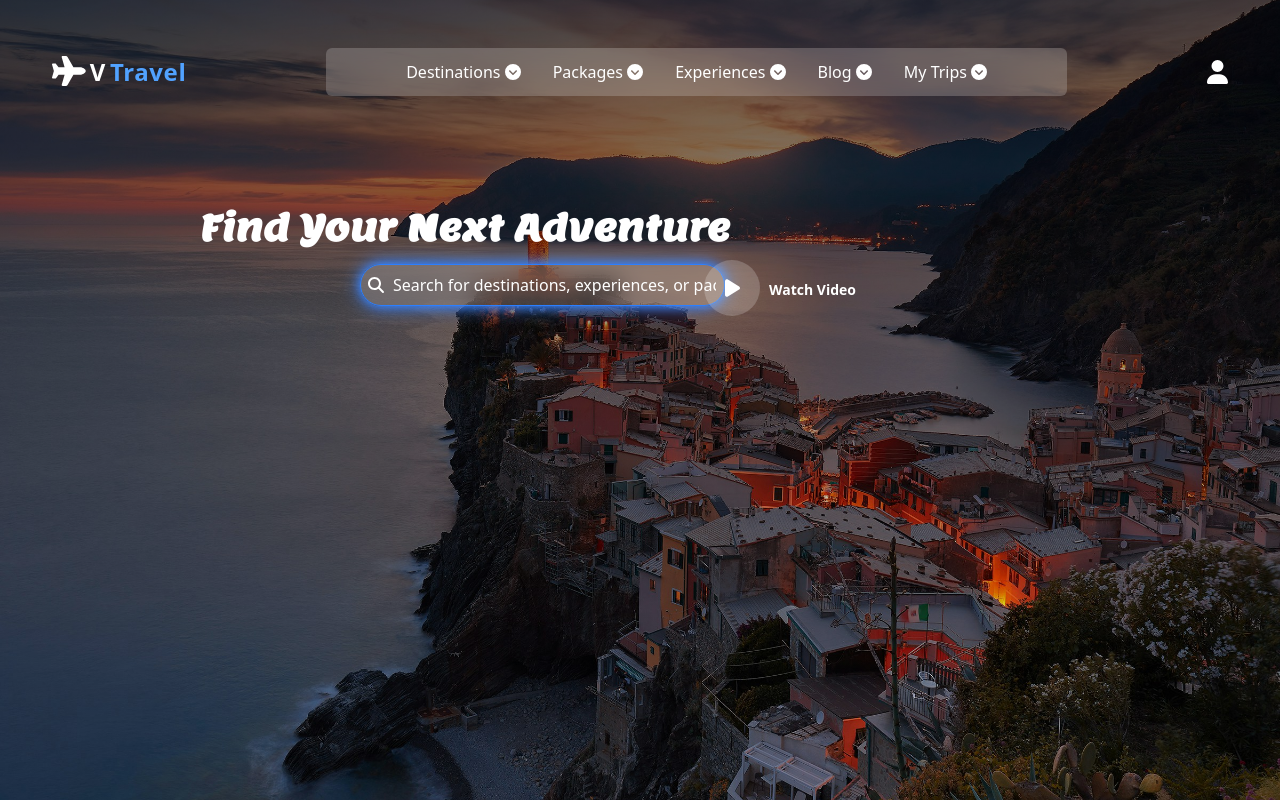
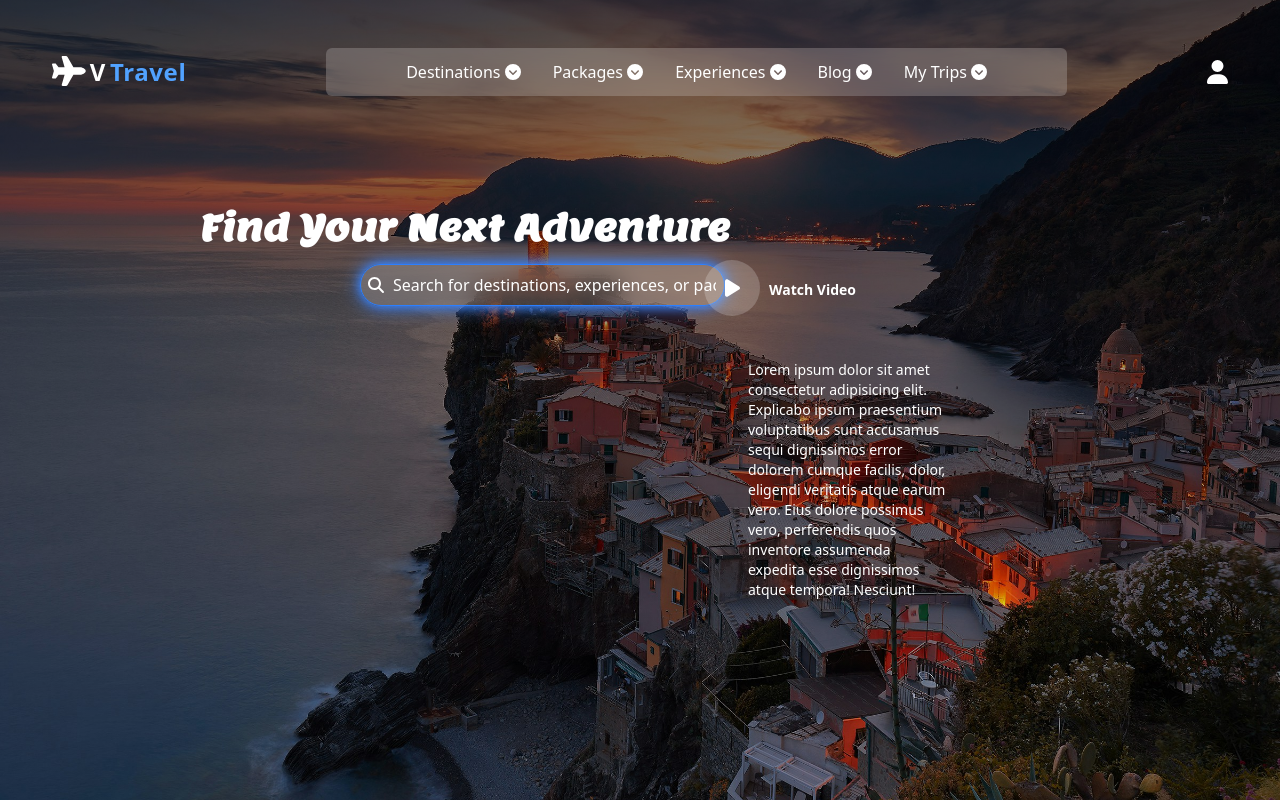
Before and after one commit to Priyanku-AI/Travel, a React (Vite) app: page / in a window 1280 px wide. Built offline with nearby package versions, Linux system fonts and the light colour scheme.

Commit message:
Add descriptive text block to HeroSection
Introduced a new fixed-position div with placeholder text to the HeroSection component for additional content or description.

```diff
--- a/src/components/HeroSection/HeroSection.jsx
+++ b/src/components/HeroSection/HeroSection.jsx
@@ -25,6 +25,11 @@ function HeroSection() {
         <FontAwesomeIcon icon={faPlay} className="text-white text-xl cursor-pointer" />
         <span className="text-white text-sm font-bold ml-2 fixed right-106 top-70">Watch Video</span>
       </div>
+      <div className="fixed right-83 top-90 w-50">
+        <p className="text-white text-sm">
+          Lorem ipsum dolor sit amet consectetur adipisicing elit. Explicabo ipsum praesentium voluptatibus sunt accusamus sequi dignissimos error dolorem cumque facilis, dolor, eligendi veritatis atque earum vero. Eius dolore possimus vero, perferendis quos inventore assumenda expedita esse dignissimos atque tempora! Nesciunt!
+        </p>
+      </div>
     </div>
   );
 }
```
